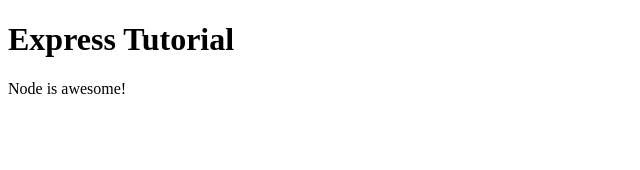
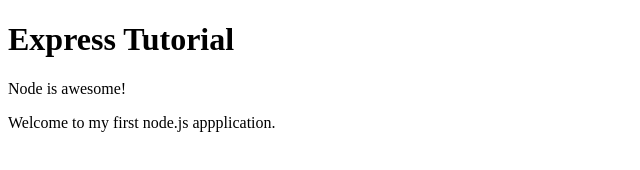
Before and after one commit to ODINAKACHUKWU/web-server, a website: page public/index.html in a window 1280 px wide. Shown: the whole page, without its empty margins (0-640 px from the left). Drawn offline with Linux system fonts and the light colour scheme.

Commit message:
Add paragraph to index page

```diff
--- a/public/index.html
+++ b/public/index.html
@@ -9,5 +9,6 @@
 <body>
     <h1>Express Tutorial</h1>
     <p>Node is awesome!</p>
+    <p>Welcome to my first node.js appplication.</p>
 </body>
 </html>
```
